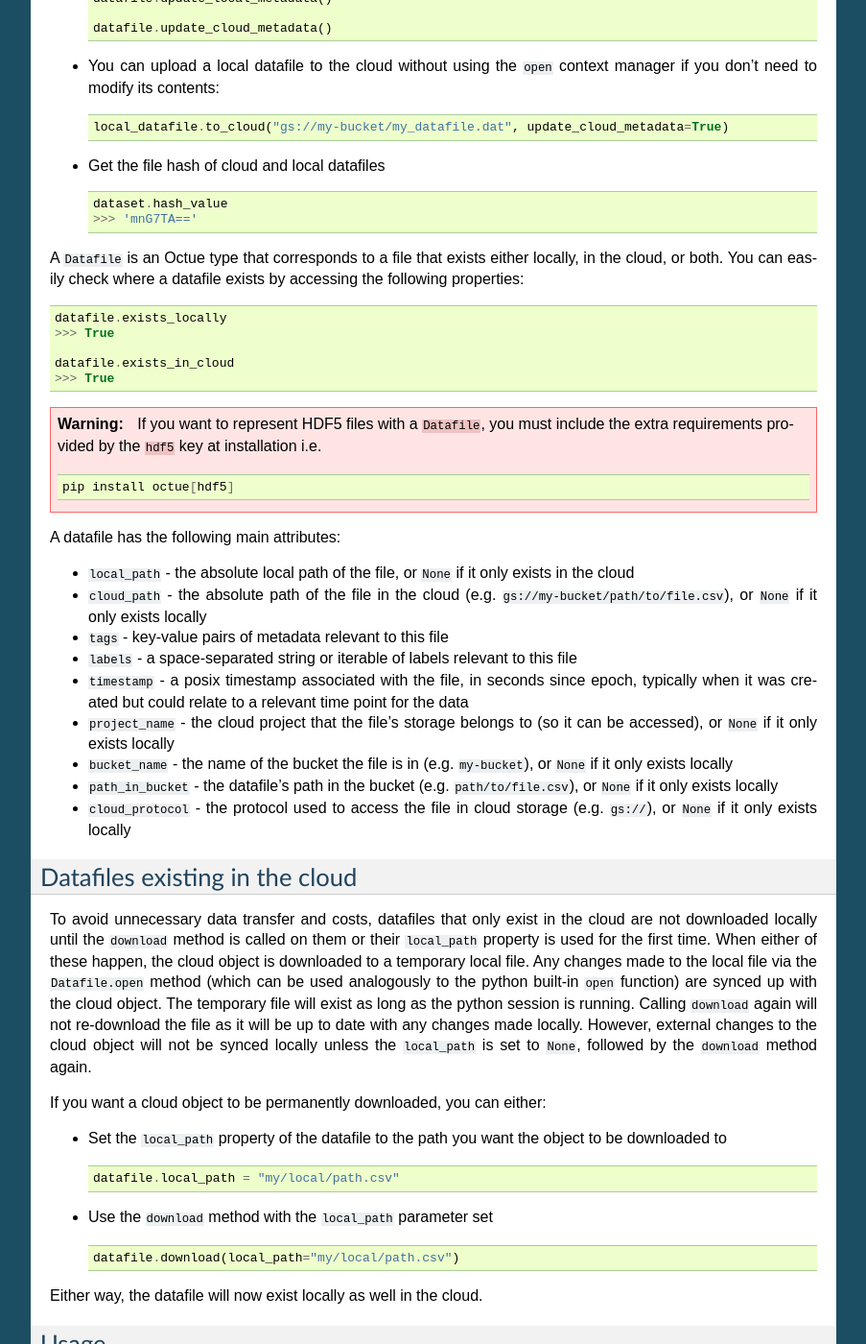
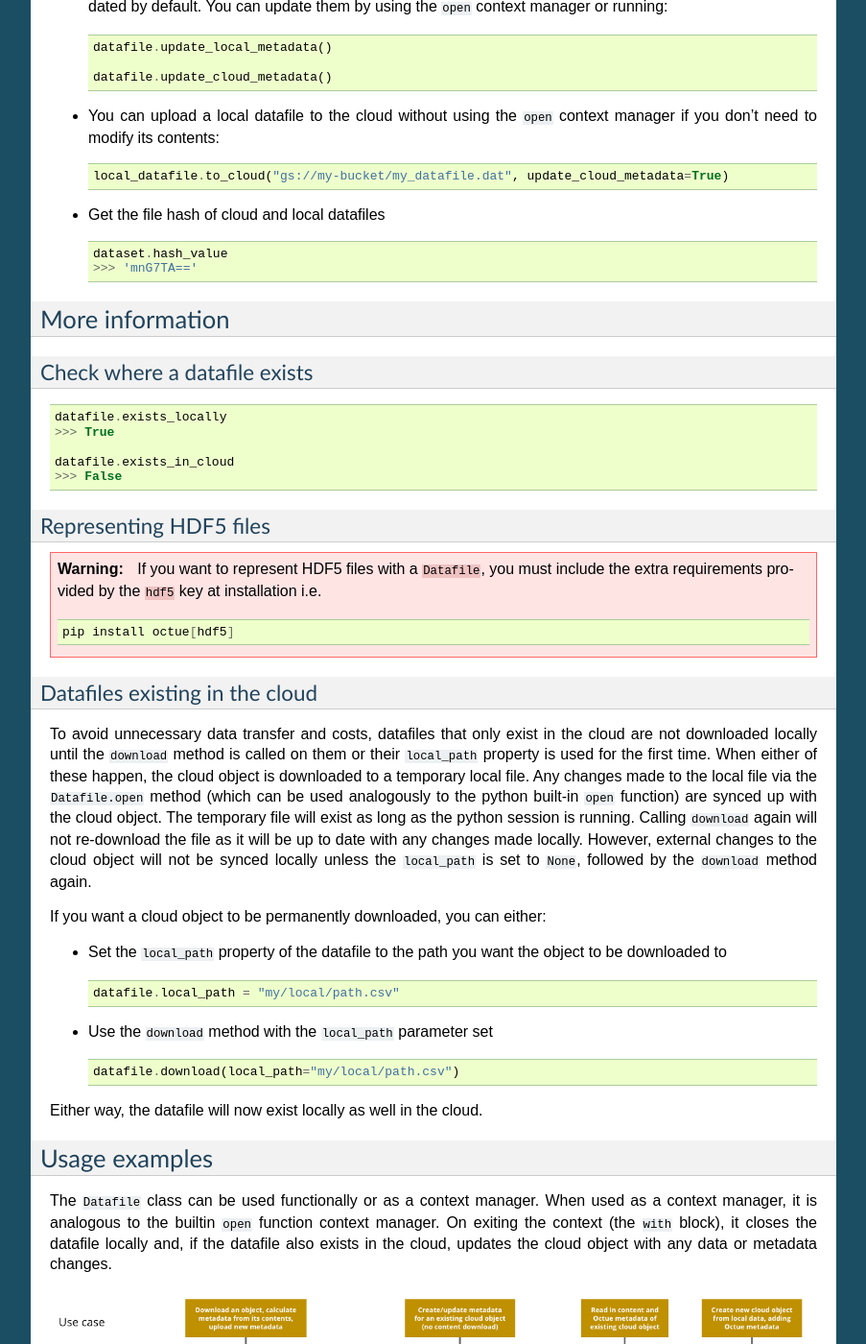
Before and after one commit to octue/octue-sdk-python, a Sphinx documentation site: the page built from docs/source/datafile.rst, in a window 1280 px wide and 1400 px high, scrolled down 998 px. Shown: the whole window at 96% size, without its empty margins (198-1101 px from the left). Built offline with Sphinx 7.4.7, drawn with Linux system fonts in a browser that asks for light colours; some of the changed text lies outside the part shown.

Commit message:
DOC: Streamline datafile docs

```diff
--- a/docs/source/datafile.rst
+++ b/docs/source/datafile.rst
@@ -4,7 +4,8 @@
 Datafile
 ========
 
-Key features:
+Key features
+============
 
 - Working with a datafile is the same whether it's local or in the cloud. For example, this is how to write to local and
   cloud datafiles:
@@ -13,12 +14,14 @@
 
       # Local datafile
       datafile = Datafile("path/to/file.dat")
+
       with datafile.open("w") as f:
           f.write("Some data")
           datafile.labels.add("processed")
 
       # Cloud datafile
       datafile = Datafile("gs://my-bucket/path/to/file.dat")
+
       with datafile.open("w") as f:
           f.write("Some data")
           datafile.labels.add("processed")
@@ -82,8 +85,11 @@
       >>> 'mnG7TA=='
 
 
-A ``Datafile`` is an Octue type that corresponds to a file that exists either locally, in the cloud, or both. You can
-easily check where a datafile exists by accessing the following properties:
+More information
+================
+
+Check where a datafile exists
+-----------------------------
 
 .. code-block:: python
 
@@ -91,7 +97,10 @@
     >>> True
 
     datafile.exists_in_cloud
-    >>> True
+    >>> False
+
+Representing HDF5 files
+-----------------------
 
 .. warning::
     If you want to represent HDF5 files with a ``Datafile``, you must include the extra requirements provided by the
@@ -101,20 +110,6 @@
 
         pip install octue[hdf5]
 
-A datafile has the following main attributes:
-
-- ``local_path`` - the absolute local path of the file, or ``None`` if it only exists in the cloud
-- ``cloud_path`` - the absolute path of the file in the cloud (e.g. ``gs://my-bucket/path/to/file.csv``), or ``None`` if it only exists locally
-- ``tags`` - key-value pairs of metadata relevant to this file
-- ``labels`` - a space-separated string or iterable of labels relevant to this file
-- ``timestamp`` - a posix timestamp associated with the file, in seconds since epoch, typically when it was created but could relate to a relevant time point for the data
-- ``project_name`` - the cloud project that the file's storage belongs to (so it can be accessed), or ``None`` if it only exists locally
-- ``bucket_name`` - the name of the bucket the file is in (e.g. ``my-bucket``), or ``None`` if it only exists locally
-- ``path_in_bucket`` - the datafile's path in the bucket (e.g. ``path/to/file.csv``), or ``None`` if it only exists locally
-- ``cloud_protocol`` - the protocol used to access the file in cloud storage (e.g. ``gs://``), or ``None`` if it only exists locally
-
-
--------------------------------
 Datafiles existing in the cloud
 -------------------------------
 To avoid unnecessary data transfer and costs, datafiles that only exist in the cloud are not downloaded locally until
@@ -143,9 +138,8 @@
 Either way, the datafile will now exist locally as well in the cloud.
 
 
------
-Usage
------
+Usage examples
+==============
 
 The ``Datafile`` class can be used functionally or as a context manager. When used as a context manager, it is analogous
 to the builtin ``open`` function context manager. On exiting the context (the ``with`` block), it closes the datafile
```
Also changed, not shown: other parts of docs/source/datafile.rst (+1 -1 lines), docs/source/data_containers.rst (+7 -5 lines).
